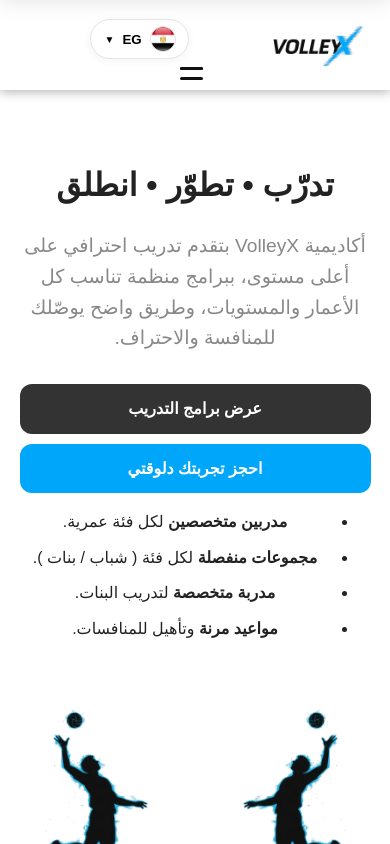
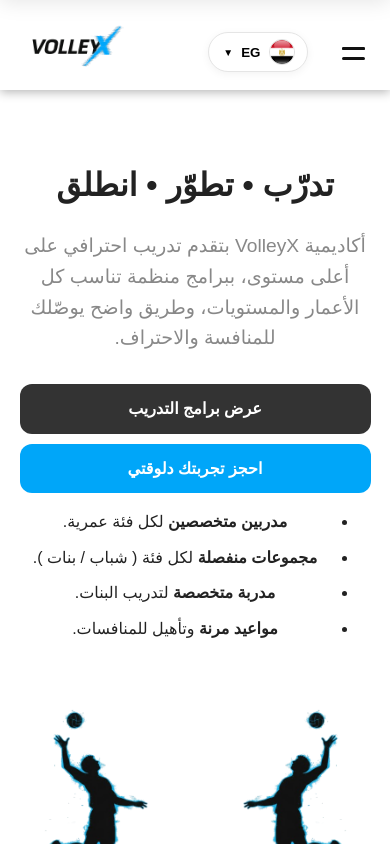
Before and after one commit to AnasAlfeky04/volleyxacademy, a plain HTML site: page index.html in a window 390 px wide. Drawn offline with Linux system fonts and the light colour scheme.

Commit message:
Add files via upload

```diff
--- a/main.css
+++ b/main.css
@@ -764,6 +764,28 @@ html, body {
     white-space: nowrap;
   }
 
+  html[dir="rtl"] .header-actions {
+    display: flex;
+    align-items: center;
+    gap: 8px;
+  }
+
+  /* المنيو في أقصى الشمال */
+  html[dir="rtl"] .menu-toggle {
+    order: 1;
+    margin-right: auto;
+  }
+
+  /* اللغة بعده */
+  html[dir="rtl"] .lang-dropdown {
+    order: 2;
+  }
+
+  /* اللوجو في اليمين */
+  html[dir="rtl"] .logo {
+    order: 3;
+  }
+
   .hero-content h1 {
     font-size: 2rem;
   }
@@ -818,6 +840,28 @@ html, body {
     min-width: 180px; /* خليها أعرض شوية */
     width: max-content;
     white-space: nowrap;
+  }
+
+  html[dir="rtl"] .header-actions {
+    display: flex;
+    align-items: center;
+    gap: 8px;
+  }
+
+  /* المنيو في أقصى الشمال */
+  html[dir="rtl"] .menu-toggle {
+    order: 1;
+    margin-right: auto;
+  }
+
+  /* اللغة بعده */
+  html[dir="rtl"] .lang-dropdown {
+    order: 2;
+  }
+
+  /* اللوجو في اليمين */
+  html[dir="rtl"] .logo {
+    order: 3;
   }
 
   /* NAVBAR */
```
